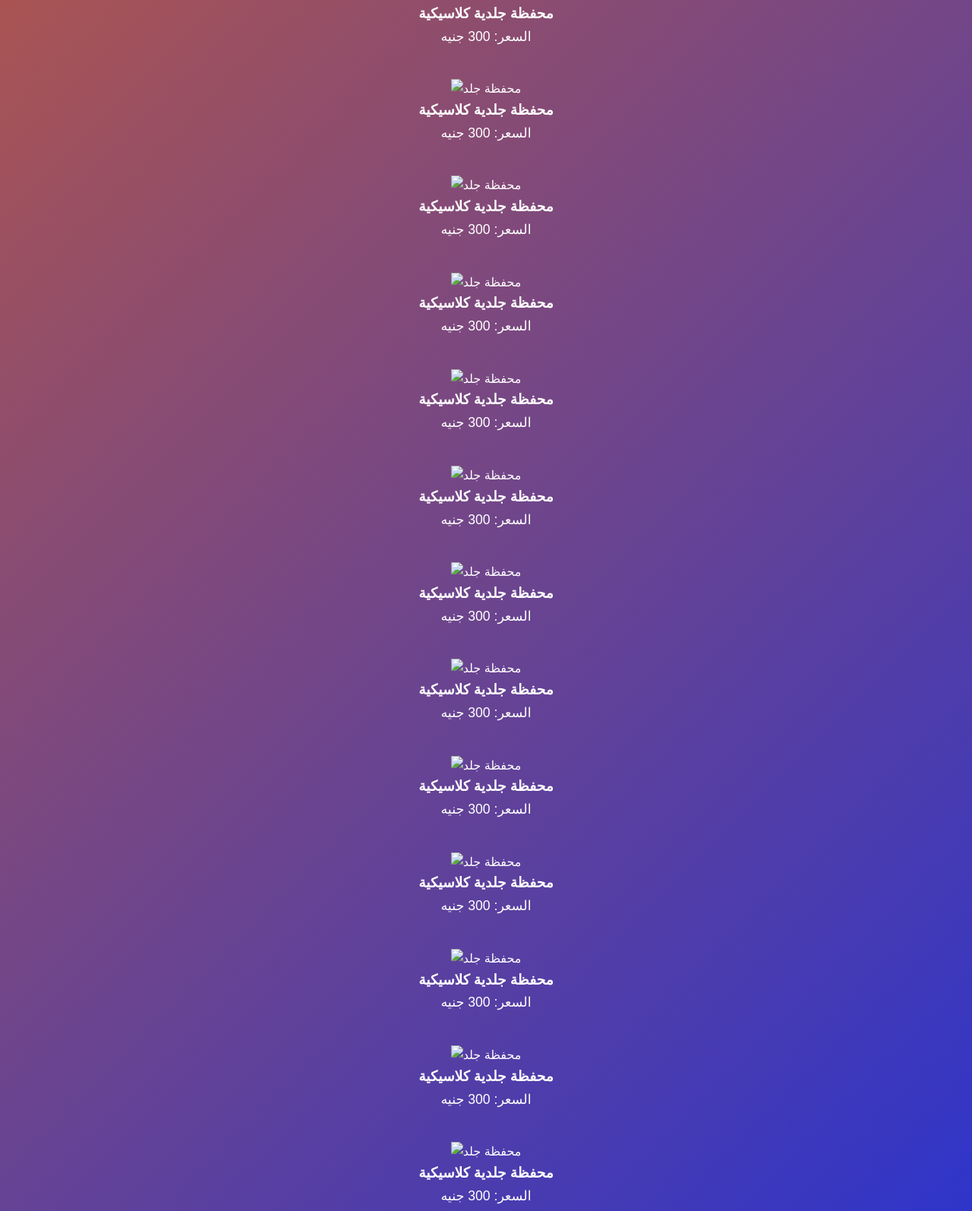
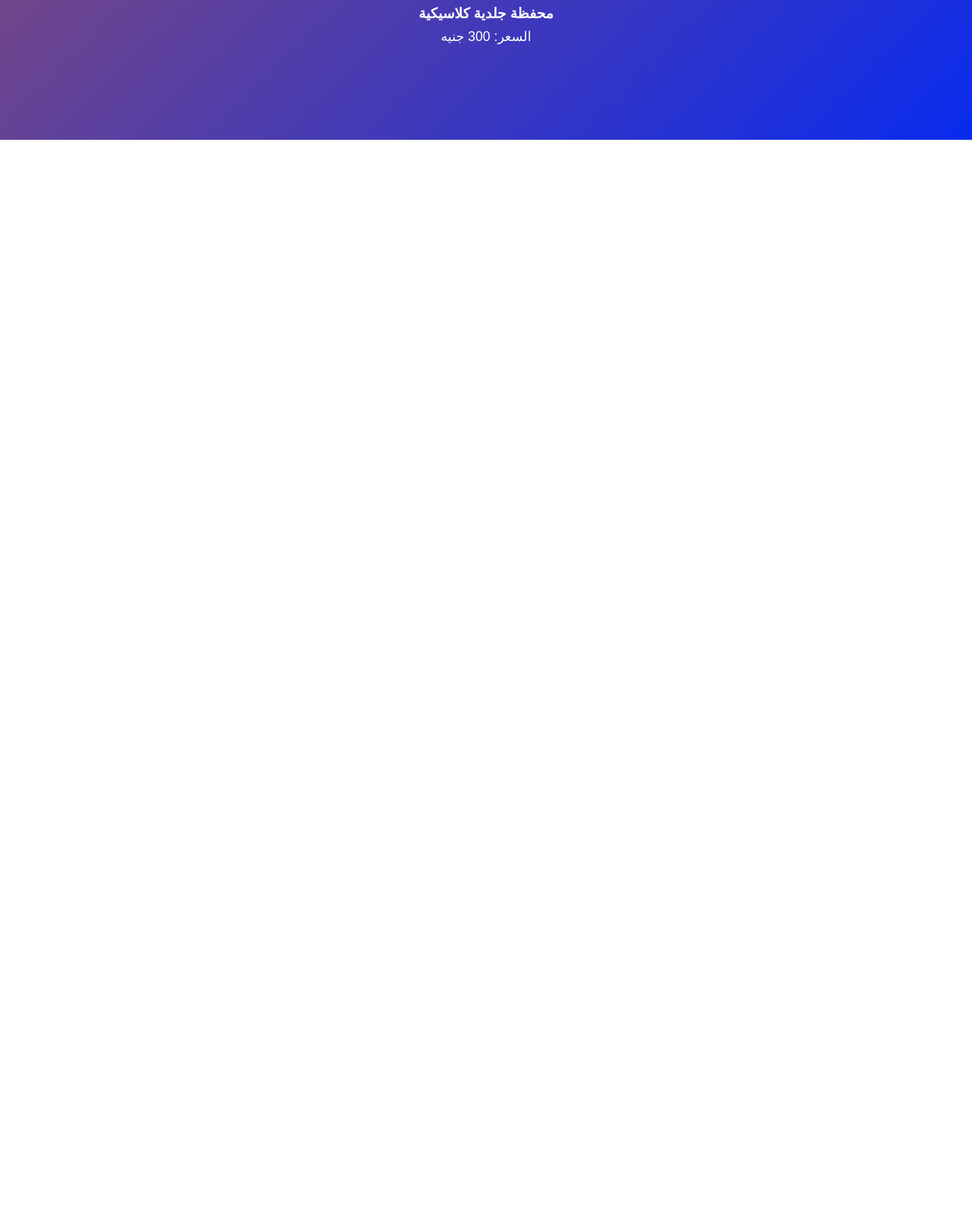
Before and after one commit to abdomohamed437/elnawasany-skin, a plain HTML site: page wallets.html in a window 1280 px wide. Shown: the part 1998-3592 px from the top of the page at 76% size. After the commit the page ends 2182 px from the top, so only its background shows below. Drawn offline with Linux system fonts and the light colour scheme.

Commit message:
Update wallets.html
Signed-off-by: abdomohamed437 <abdoaic7@gmail.com>

```diff
--- a/wallets.html
+++ b/wallets.html
@@ -23,79 +23,8 @@
             <h3>محفظة جلدية كلاسيكية</h3>
             <p>السعر: 300 جنيه</p>
         </div>
+
         <img src="محفظه2.jpg" alt="محفظة جلد">
-            <h3>محفظة جلدية كلاسيكية</h3>
-            <p>السعر: 300 جنيه</p>
-        </div>
-        <img src="محفظه3.jpg" alt="محفظة جلد">
-            <h3>محفظة جلدية كلاسيكية</h3>
-            <p>السعر: 300 جنيه</p>
-        </div>
-        <img src="محفظه4.jpg" alt="محفظة جلد">
-            <h3>محفظة جلدية كلاسيكية</h3>
-            <p>السعر: 300 جنيه</p>
-        </div>
-        <img src="محفظه5.jpg" alt="محفظة جلد">
-            <h3>محفظة جلدية كلاسيكية</h3>
-            <p>السعر: 300 جنيه</p>
-        </div>
-        <img src="محفظه6.jpg" alt="محفظة جلد">
-            <h3>محفظة جلدية كلاسيكية</h3>
-            <p>السعر: 300 جنيه</p>
-        </div>
-        <img src="محفظه7.jpg" alt="محفظة جلد">
-            <h3>محفظة جلدية كلاسيكية</h3>
-            <p>السعر: 300 جنيه</p>
-        </div>
-        <img src="محفظه8.jpg" alt="محفظة جلد">
-            <h3>محفظة جلدية كلاسيكية</h3>
-            <p>السعر: 300 جنيه</p>
-        </div>
-        <img src="محفظه9.jpg" alt="محفظة جلد">
-            <h3>محفظة جلدية كلاسيكية</h3>
-            <p>السعر: 300 جنيه</p>
-        </div>
-        <img src="محفظه10.jpg" alt="محفظة جلد">
-            <h3>محفظة جلدية كلاسيكية</h3>
-            <p>السعر: 300 جنيه</p>
-        </div>
-        <img src="محفظه11.jpg" alt="محفظة جلد">
-            <h3>محفظة جلدية كلاسيكية</h3>
-            <p>السعر: 300 جنيه</p>
-        </div>
-        <img src="محفظه12.jpg" alt="محفظة جلد">
-            <h3>محفظة جلدية كلاسيكية</h3>
-            <p>السعر: 300 جنيه</p>
-        </div>
-        <img src="محفظه13.jpg" alt="محفظة جلد">
-            <h3>محفظة جلدية كلاسيكية</h3>
-            <p>السعر: 300 جنيه</p>
-        </div>
-        <img src="محفظه14.jpg" alt="محفظة جلد">
-            <h3>محفظة جلدية كلاسيكية</h3>
-            <p>السعر: 300 جنيه</p>
-        </div>
-        <img src="محفظه15.jpg" alt="محفظة جلد">
-            <h3>محفظة جلدية كلاسيكية</h3>
-            <p>السعر: 300 جنيه</p>
-        </div>
-        <img src="محفظه16.jpg" alt="محفظة جلد">
-            <h3>محفظة جلدية كلاسيكية</h3>
-            <p>السعر: 300 جنيه</p>
-        </div>
-        <img src="محفظه17.jpg" alt="محفظة جلد">
-            <h3>محفظة جلدية كلاسيكية</h3>
-            <p>السعر: 300 جنيه</p>
-        </div>
-        <img src="محفظه18.jpg" alt="محفظة جلد">
-            <h3>محفظة جلدية كلاسيكية</h3>
-            <p>السعر: 300 جنيه</p>
-        </div>
-        <img src="محفظه19.jpg" alt="محفظة جلد">
-            <h3>محفظة جلدية كلاسيكية</h3>
-            <p>السعر: 300 جنيه</p>
-        </div>
-        <img src="محفظه20.jpg" alt="محفظة جلد">
             <h3>محفظة جلدية كلاسيكية</h3>
             <p>السعر: 300 جنيه</p>
         </div>
```
